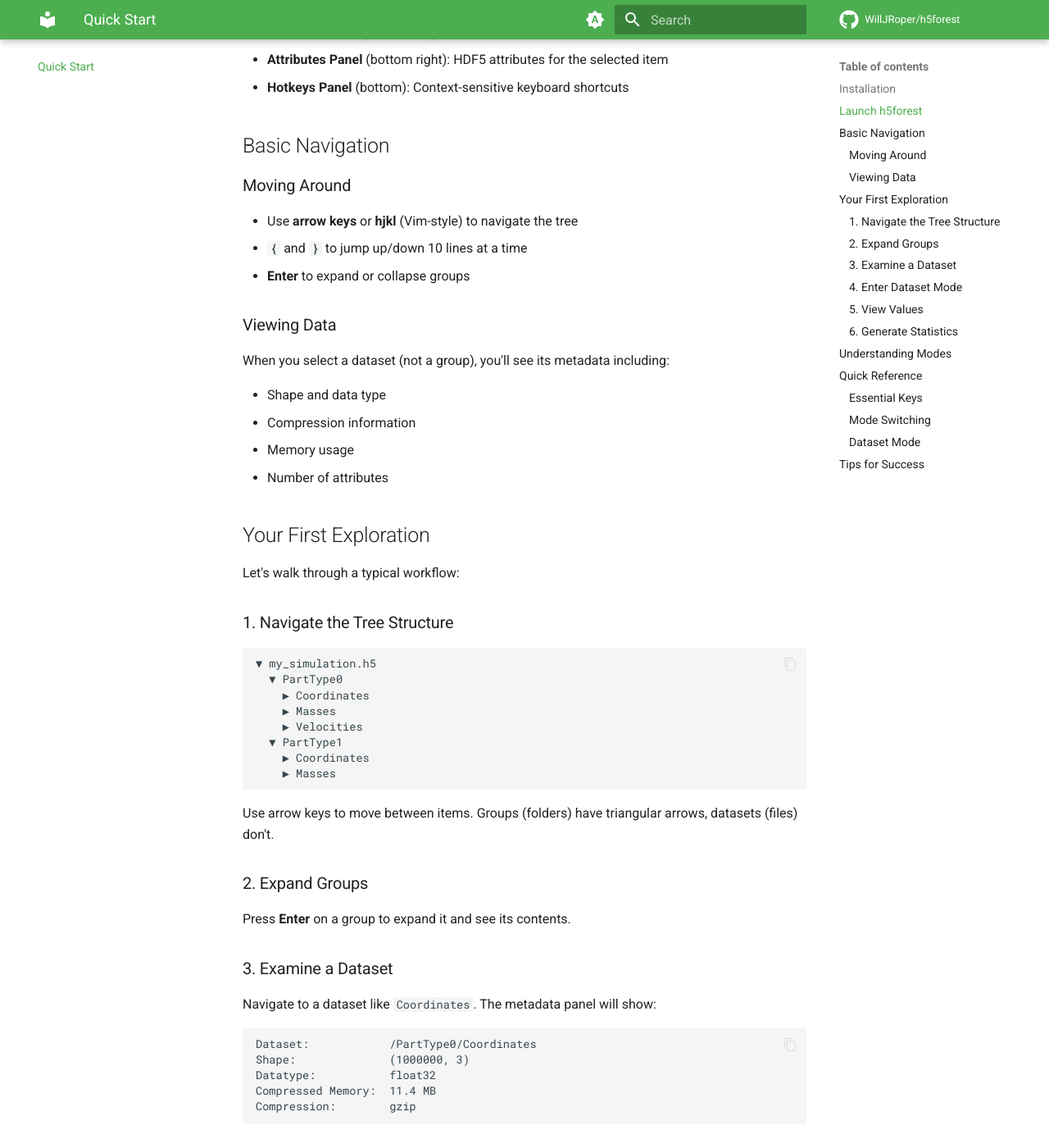
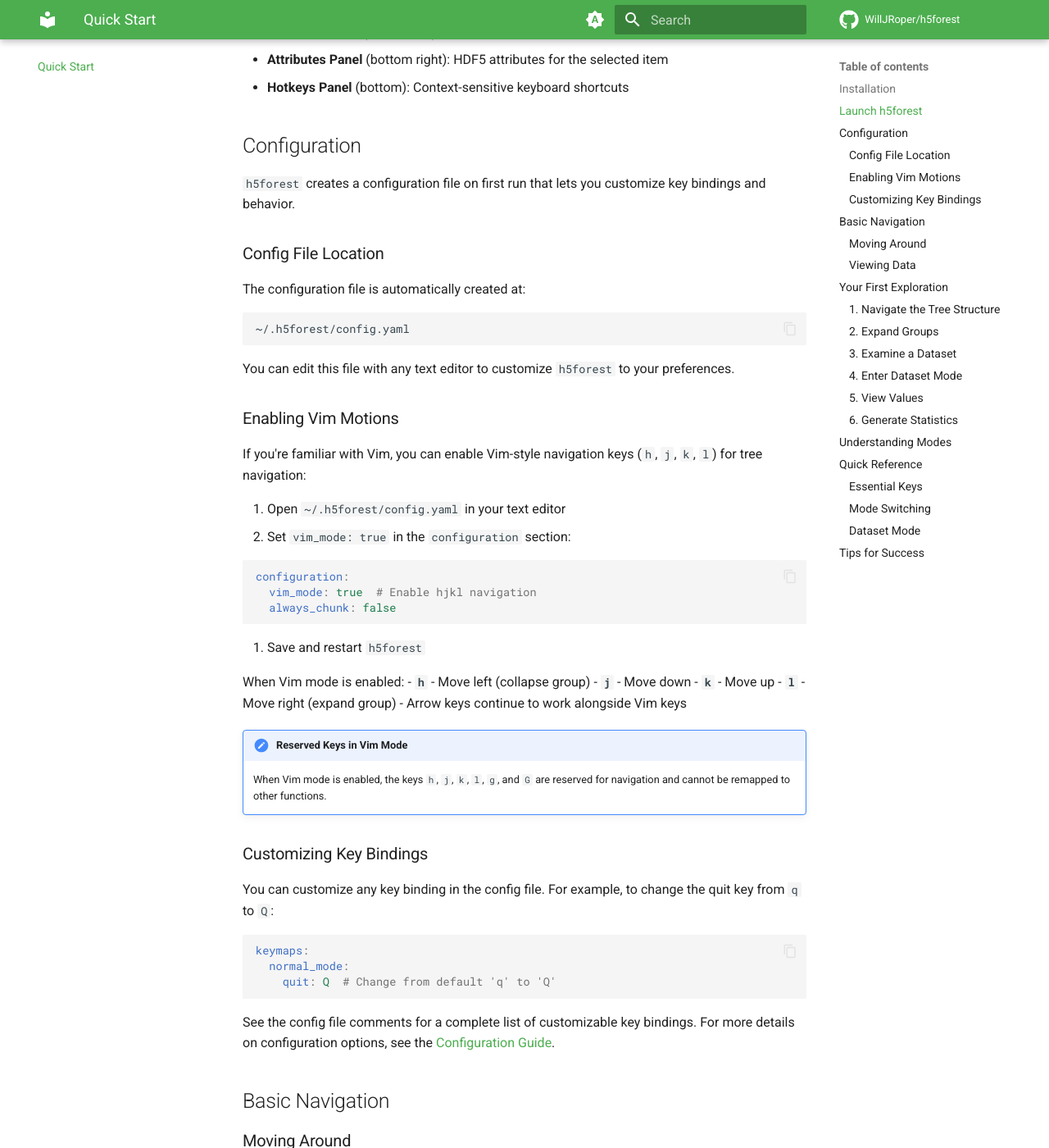
Before and after one commit to WillJRoper/h5forest, an MkDocs documentation site: the page built from docs/quickstart.md, in a window 1280 px wide and 1400 px high, scrolled down 730 px. Shown: the whole window at 82% size. Built offline with MkDocs 1.6.1 and Material for MkDocs 9.7.7, drawn with Linux system fonts in a browser that asks for light colours; comment, search, counter and statistics services are not loaded; some of the changed text lies outside the part shown.

Commit message:
Update Quickstart documentation with configuration details
Added comprehensive Configuration section to quickstart.md covering:

- Config file location (~/.h5forest/config.yaml)
- How to enable Vim mode (vim_mode: true)
- Explanation of Vim navigation keys (h, j, k, l)
- Reserved keys in Vim mode
- Example of customizing key bindings
- Link to full Configuration Guide

Also updated:
- Basic Navigation section to clarify hjkl requires Vim mode
- Tips section to reference Vim mode configuration

This makes it clear to users how to customize h5forest to their
preferences from the start.

````diff
--- a/docs/quickstart.md
+++ b/docs/quickstart.md
@@ -27,11 +27,62 @@ You'll see the interactive interface with several panels:
 - **Attributes Panel** (bottom right): HDF5 attributes for the selected item
 - **Hotkeys Panel** (bottom): Context-sensitive keyboard shortcuts
 
+## Configuration
+
+`h5forest` creates a configuration file on first run that lets you customize key bindings and behavior.
+
+### Config File Location
+
+The configuration file is automatically created at:
+
+```
+~/.h5forest/config.yaml
+```
+
+You can edit this file with any text editor to customize `h5forest` to your preferences.
+
+### Enabling Vim Motions
+
+If you're familiar with Vim, you can enable Vim-style navigation keys (`h`, `j`, `k`, `l`) for tree navigation:
+
+1. Open `~/.h5forest/config.yaml` in your text editor
+2. Set `vim_mode: true` in the `configuration` section:
+
+```yaml
+configuration:
+  vim_mode: true  # Enable hjkl navigation
+  always_chunk: false
+```
+
+3. Save and restart `h5forest`
+
+When Vim mode is enabled:
+- **`h`** - Move left (collapse group)
+- **`j`** - Move down
+- **`k`** - Move up
+- **`l`** - Move right (expand group)
+- Arrow keys continue to work alongside Vim keys
+
+!!! note "Reserved Keys in Vim Mode"
+    When Vim mode is enabled, the keys `h`, `j`, `k`, `l`, `g`, and `G` are reserved for navigation and cannot be remapped to other functions.
+
+### Customizing Key Bindings
+
+You can customize any key binding in the config file. For example, to change the quit key from `q` to `Q`:
+
+```yaml
+keymaps:
+  normal_mode:
+    quit: Q  # Change from default 'q' to 'Q'
+```
+
+See the config file comments for a complete list of customizable key bindings. For more details on configuration options, see the [Configuration Guide](faq.md#configuration).
+
 ## Basic Navigation
 
 ### Moving Around
 
-- Use **arrow keys** or **hjkl** (Vim-style) to navigate the tree
+- Use **arrow keys** to navigate the tree (or **hjkl** if you've enabled [Vim mode](#enabling-vim-motions))
 - **`{`** and **`}`** to jump up/down 10 lines at a time
 - **Enter** to expand or collapse groups
 
@@ -150,7 +201,7 @@ Press **`q`** to exit any mode and return to Normal Mode. The hotkeys panel at t
 ## Tips for Success
 
 !!! tip "Vim Users"
-If you're familiar with Vim, you'll feel right at home with the modal interface and keyboard shortcuts.
+    If you're familiar with Vim, you'll feel right at home with the modal interface. Enable [Vim mode](#enabling-vim-motions) to use `hjkl` navigation keys!
 
 !!! warning "Terminal Compatibility"
 For the best experience, use a modern terminal emulator with Unicode and 256-color support.
````
